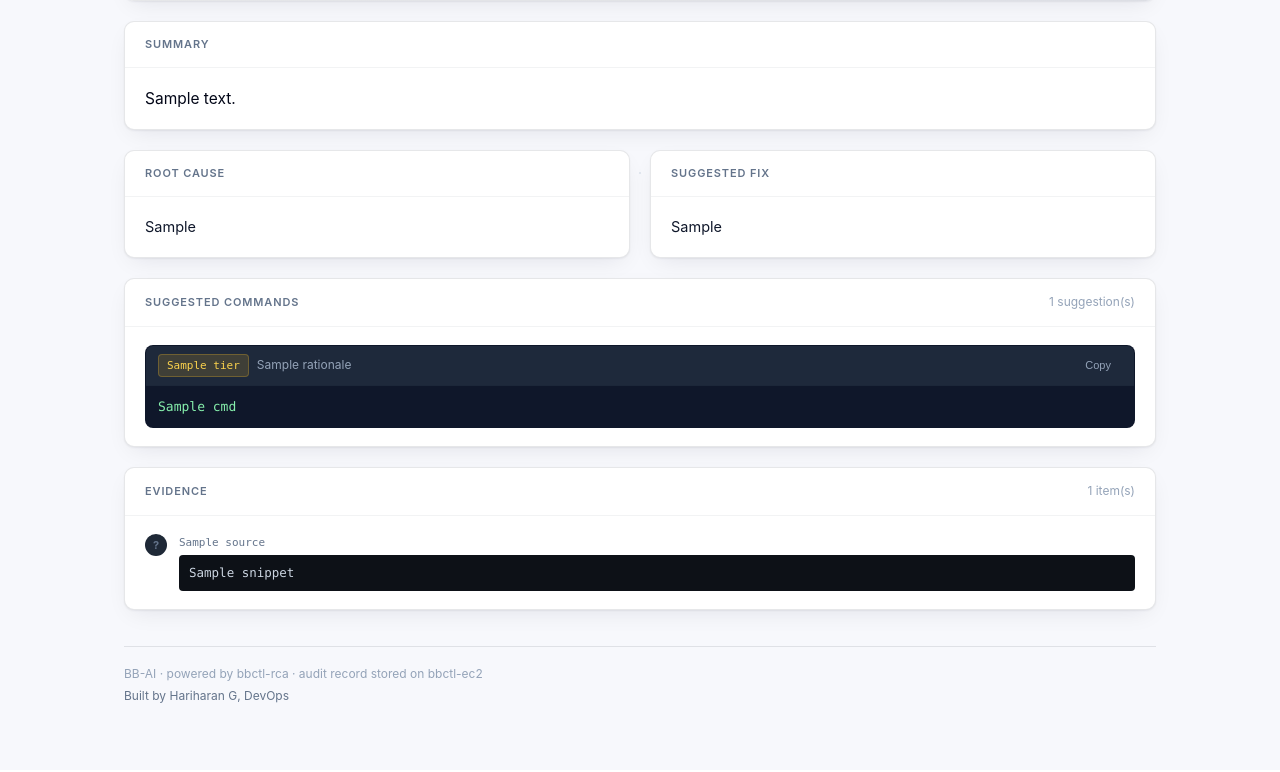
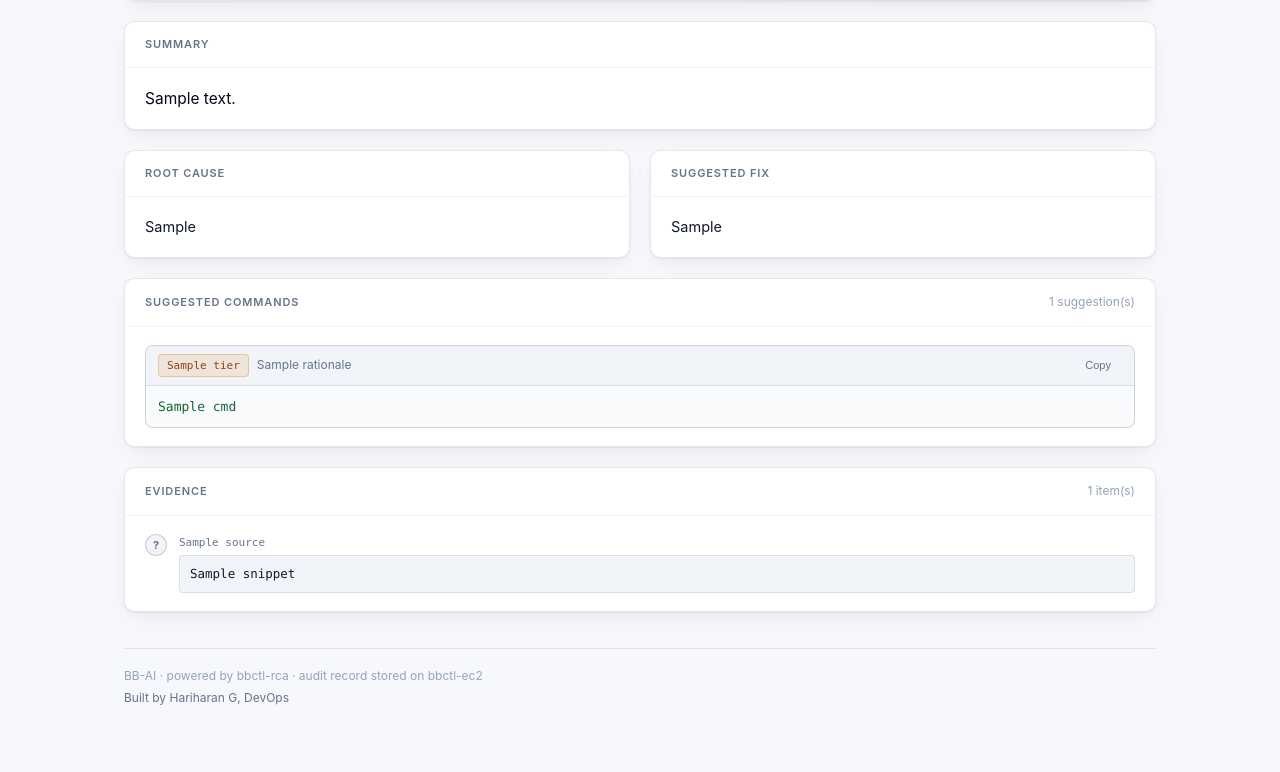
Before and after one commit to BLACKBUCK-LABS/bbctl, a Python web app: template bbctl_rca/templates/rca_report.html in a window 1280 px wide. Shown: the part 227-999 px from the top of the page. Before the commit the page ends 930 px from the top, so only its background shows below. Run offline with Jinja, Linux system fonts and the light colour scheme; the template is opened without the code that fills it: most values are stand-ins (such as "Sample title", 1, 10 or a date in 2020).

Commit message:
fix(ui): light-theme — code/evidence/meta blocks now properly themed
User screenshot showed the Suggested Commands code block + Evidence
snippets still rendered with dark backgrounds + light-green text on
the otherwise-light page (Image #3). Cause: the light-theme tokens
kept `--bg-code` / `--bg-code-header` set to slate-900 / slate-800,
and several hardcoded colors (`#cbd5e1` for snippet text,
`#86efac` for command code, `#0d1117` for snippet bg) bypassed the
token system entirely.

Changes (rca_report.html, light theme ONLY — dark theme unchanged):

1. Token redefinition for light:
   - `--bg-code:        #f8fafc` (slate-50)
   - `--bg-code-header: #f1f5f9` (slate-100)
   So `.cmd` and `.cmd-head` (which already use the tokens) flip
   correctly without further patches.

2. New `[data-theme="light"]` override block at the end of the style
   covers everything the per-component blocks hardcoded:
   - `.cmd` gets a soft border for definition against the page bg
   - `.cmd-body code` text → `#166534` (GitHub-style green-700)
     so the command stays "code-coloured" but reads on white
   - `.copy-btn` muted text + visible hover background
   - `.tier-safe` / `.tier-restricted` get light-mode token pairs
   - `.ev-snippet` → `#0f172a` text on `#f1f5f9` bg, GitHub-style
   - `.ev-badge.ok` / `.no` / `.unk` get light-mode pairs
   - `.ev-src` muted
   - `dl.meta dd` + `.mono-val` use `--fg`
   - `::selection` uses indigo on light (was blue-400 alpha — barely
     visible)

3. Comment block at the top of the override section flags the
   "GitHub-PR-on-light-theme" design intent so future contributors
   keep the pattern.

dashboard.html + pipeline_builds.html scanned for the same kinds of
hardcoded colors — none found, both use theme.css tokens cleanly.

```diff
--- a/bbctl_rca/templates/rca_report.html
+++ b/bbctl_rca/templates/rca_report.html
@@ -48,8 +48,8 @@
   --bg-pattern: #e2e8f0;
   --bg-card: #ffffff;
   --bg-card-elev: #f3f4f9;
-  --bg-code: #0f172a;
-  --bg-code-header: #1e293b;
+  --bg-code: #f8fafc;
+  --bg-code-header: #f1f5f9;
   --fg: #0f172a;
   --fg-strong: #020617;
   --fg-muted: #64748b;
@@ -290,6 +290,38 @@ footer .author strong { color: var(--fg-strong); font-weight: 600; }
 
 /* Selection */
 ::selection { background: rgba(96, 165, 250, 0.25); color: var(--fg-strong); }
+
+/* ──────────────────────────────────────────────────────────────────
+ * Light theme — final overrides for any hardcoded dark-mode colors
+ * the per-component blocks above leak. Code + evidence + meta blocks
+ * are the main offenders; keep them GitHub-PR-style on light:
+ * light grey background + near-black text, GitHub-green code tokens.
+ * ────────────────────────────────────────────────────────────────── */
+
+/* Suggested commands — code block */
+[data-theme="light"] .cmd                  { background: var(--bg-code); border: 1px solid var(--border-strong); }
+[data-theme="light"] .cmd-head             { background: var(--bg-code-header); border-bottom: 1px solid var(--border); }
+[data-theme="light"] .cmd-rationale        { color: var(--fg-muted); }
+[data-theme="light"] .cmd-body code        { color: #166534; }   /* GitHub-style green-700 on light */
+[data-theme="light"] .copy-btn             { color: var(--fg-muted); }
+[data-theme="light"] .copy-btn:hover       { color: var(--fg-strong); background: var(--bg-card-elev); border-color: var(--border-strong); }
+[data-theme="light"] .copy-btn.copied      { color: var(--safe); border-color: rgba(5, 150, 105, 0.35); }
+[data-theme="light"] .tier-safe            { background: rgba(5, 150, 105, 0.10); color: #065f46; border-color: rgba(5, 150, 105, 0.30); }
+[data-theme="light"] .tier-restricted      { background: rgba(217, 119, 6, 0.12); color: #92400e; border-color: rgba(217, 119, 6, 0.30); }
+
+/* Evidence — snippets + badges */
+[data-theme="light"] .ev-snippet           { color: #0f172a; background: #f1f5f9; border: 1px solid var(--border); }
+[data-theme="light"] .ev-badge.ok          { background: rgba(5, 150, 105, 0.10); color: #065f46; border: 1px solid rgba(5, 150, 105, 0.30); }
+[data-theme="light"] .ev-badge.no          { background: rgba(220, 38, 38, 0.10);  color: #991b1b; border: 1px solid rgba(220, 38, 38, 0.30); }
+[data-theme="light"] .ev-badge.unk         { background: var(--bg-card-elev); color: var(--fg-muted); border: 1px solid var(--border-strong); }
+[data-theme="light"] .ev-src               { color: var(--fg-muted); }
+
+/* Metadata block */
+[data-theme="light"] dl.meta dd            { color: var(--fg); }
+[data-theme="light"] dl.meta .mono-val     { color: var(--fg); }
+
+/* Selection — adjust accent color so it works on light bg too */
+[data-theme="light"] ::selection           { background: rgba(79, 70, 229, 0.16); color: var(--fg-strong); }
 </style>
 </head>
 <body>
```
